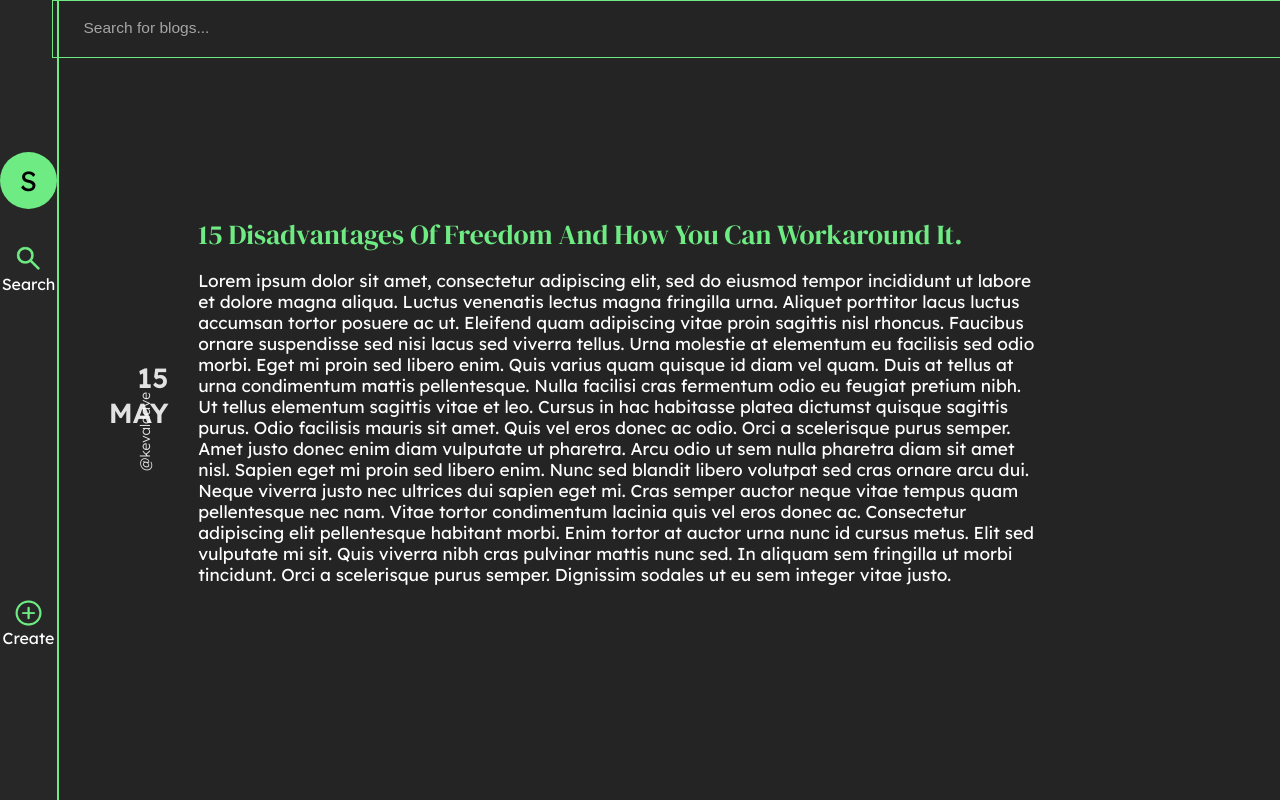
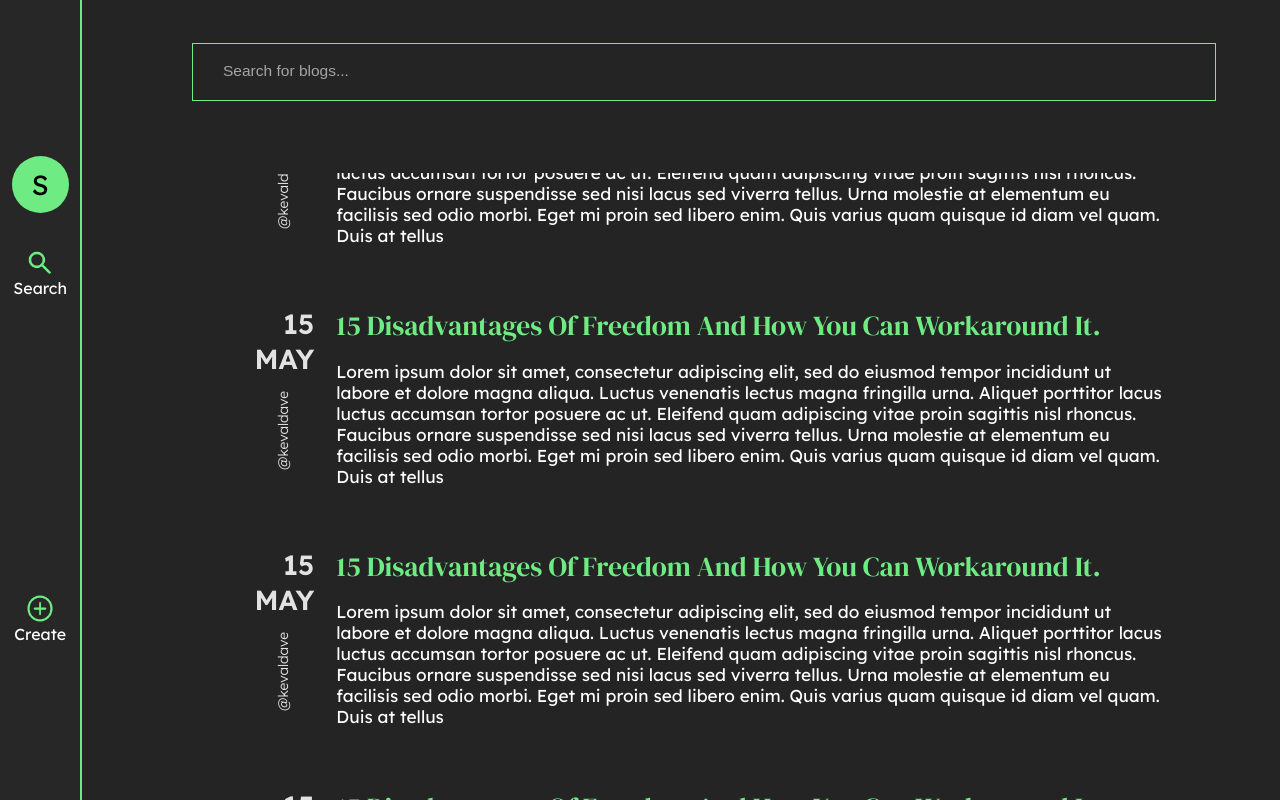
Before and after one commit to Shreya-0699/blogify-frontend, a React (Vite) app: page /blog in a window 1280 px wide. Built offline with nearby package versions, Linux system fonts and the light colour scheme; no server answers; a web font is replaced by a local one.

Commit message:
Fixed Design For BlogList

```diff
--- a/src/components/BlogMeta/index.jsx
+++ b/src/components/BlogMeta/index.jsx
@@ -4,7 +4,7 @@ import styled from "styled-components";
 const BlogContainer = styled.div`
   display: flex;
   flex-direction: row;
-  align-items: center;
+  align-items: flex-start;
   justify-content: center;
   width: 80%;
   gap: 1.7rem;
@@ -13,6 +13,9 @@ const BlogContainer = styled.div`
 const BlogMetaLeft = styled.div`
   display: flex;
   flex-direction: column;
+  justify-content: space-between;
+  align-items: center;
+  gap: 2rem;
 `;
 
 const BlogDate = styled.div`
@@ -27,8 +30,12 @@ const BlogDate = styled.div`
 `;
 
 const BlogUser = styled.div`
+margin-top: 4rem;
   width: 100%;
   height: 100%;
+  display: flex;
+  justify-content: center;
+  align-items: center;
   p {
     font-size: 1.6rem;
     font-family: "Lexend Deca";
@@ -76,7 +83,7 @@ export default function BlogMeta() {
       </BlogMetaLeft>
       <BlogMetaRight>
         <BlogTitle>{tempTitle}</BlogTitle>
-        <BlogText>{tempText}</BlogText>
+        <BlogText>{tempText.substring(0, 500)}</BlogText>
       </BlogMetaRight>
     </BlogContainer>
   );
--- a/src/pages/Blog/index.jsx
+++ b/src/pages/Blog/index.jsx
@@ -23,6 +23,7 @@ const SideBarContainer = styled.div`
   width: 9.5rem;
   height: 100vh;
   border-right: 0.3rem solid #6eeb83;
+  padding: 1rem 1rem;
 `;
 
 const SidebarTop = styled.div`
@@ -114,6 +115,7 @@ const MainContentContainer = styled.div`
   justify-content: space-between;
   align-items: center;
   min-width: 90%;
+  height: 100vh;
 `;
 
 const StyledInput = styled.input`
@@ -125,12 +127,13 @@ const StyledInput = styled.input`
   /* padding: 0.75rem 1rem; */
   border-radius: 0px;
   font-size: 1rem;
-  width: 100%;
+  width: 80%;
   height: 6.7rem;
   font-size: 1.8rem;
   padding-left: 3.5rem;
   padding-top: 2.2rem;
   padding-bottom: 2.5rem;
+  margin-top: 5rem;
   &::placeholder {
     font-size: 1.8rem;
     /* padding-left: 2.5rem; */
@@ -146,7 +149,24 @@ const StyledInput = styled.input`
   }
 `;
 
-const BlogContainer = styled.div``;
+const BlogContainer = styled.div`
+  padding-top: 15rem;
+  height: 100vh;
+  position: fixed;
+  display: flex;
+  flex-direction: column;
+  align-items: center;
+  justify-content: center;
+  gap: 7rem;
+  top: 20rem;
+  overflow-y: auto;
+  scrollbar-width: none;
+`;
+
+const InputContainer = styled.div`
+  height: 20rem;
+  width: 80%;
+`
 
 export default function Blog() {
   const searchInputRef = useRef(null);
@@ -182,6 +202,18 @@ export default function Blog() {
         />
         <BlogContainer>
           <BlogMeta />{" "}
+          <BlogMeta />{" "}
+          <BlogMeta />{" "}
+          <BlogMeta />{" "}
+          <BlogMeta />{" "}
+          <BlogMeta />{" "}
+          <BlogMeta />{" "}
+          <BlogMeta />{" "}
+          <BlogMeta />{" "}
+          <BlogMeta />{" "}
+          <BlogMeta />{" "}
+          <BlogMeta />{" "}
+          <BlogMeta />{" "}
         </BlogContainer>
       </MainContentContainer>
     </PageContainer>
```
